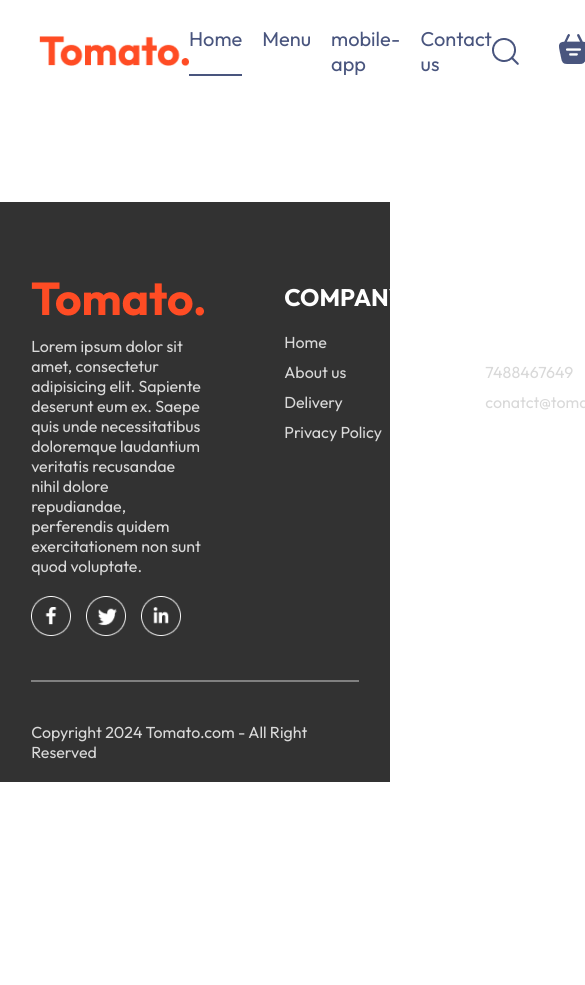
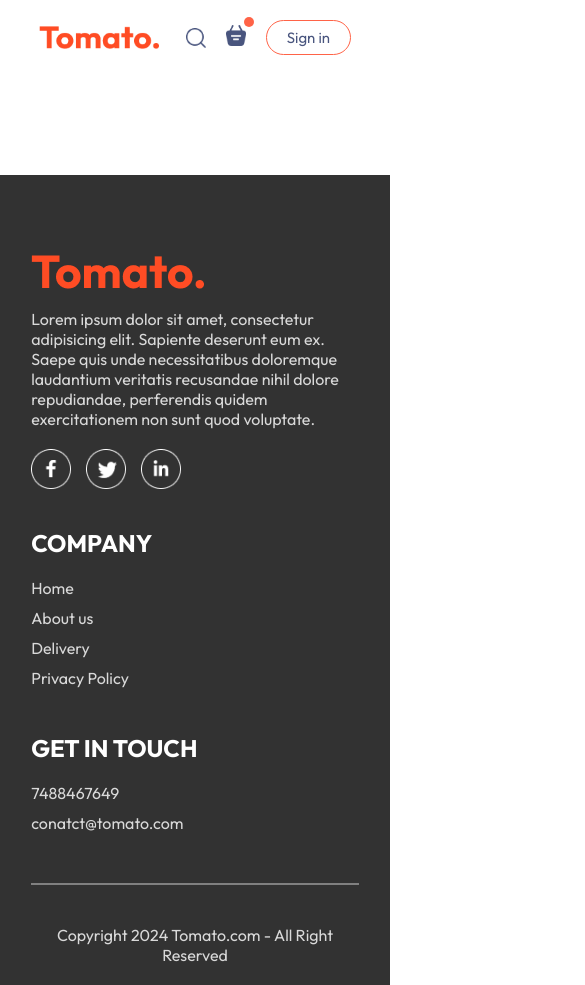
Before and after one commit to amit78kum/Food-Ordering-Website, a React (Vite) app in the folder frontend/: page /order in a window 390 px wide. Shown: the top 985 px of the page, 585 px wide, since content can reach past the window. Before the commit the page ends 844 px from the top, so only its background shows below. Built offline with nearby package versions, Linux system fonts and the light colour scheme.

Commit message:
Responsive added

```diff
--- a/frontend/src/components/ExploreMenu/ExploreMenu.css
+++ b/frontend/src/components/ExploreMenu/ExploreMenu.css
@@ -48,3 +48,9 @@
     border:4px solid tomato;
     padding:2px;
 }
+@media(max-width:1050px){
+    .explore-menu-text{
+        max-width:100%;
+        font-size:14px;
+    }
+}
--- a/frontend/src/components/Footer/Footer.css
+++ b/frontend/src/components/Footer/Footer.css
@@ -44,3 +44,13 @@
     background-color: gray;
     border:none;
 }
+@media (max-width:750px){
+    .footer-content{
+        display:flex;
+        flex-direction:column;
+        gap:35px;
+    }
+    .footer-copyright{
+        text-align:center;
+    }
+}
--- a/frontend/src/components/Header/Header.css
+++ b/frontend/src/components/Header/Header.css
@@ -34,3 +34,21 @@
     font-size:max(1vw,13px);
     border-radius:50px;
 }
+@media(max-width:1050px){
+
+    .header-contents{
+        max-width:45%;
+    }
+}
+@media(max-width:750px){
+
+    .header-contents{
+        max-width:65%;
+    }
+    .header-contents p{
+        display:none;
+    }
+    .header-contents button{
+        padding:2vw 4vw;
+    }
+}
--- a/frontend/src/components/Navbar/Navbar.css
+++ b/frontend/src/components/Navbar/Navbar.css
@@ -57,3 +57,48 @@
 
 
 }
+@media (max-width:1050px){
+    .navbar .logo{
+        width:140px;
+    }
+    .navbar-menu{
+        gap:20px;
+        font-size:17px
+    }
+    .navbar-right{
+        gap:30px;
+    }
+    .navbar-right img{
+        width:22px;
+    }
+    .navbar-right button{
+        padding:8px 25px;
+    }
+}
+
+@media (max-width:900px){
+    .navbar .logo{
+        width:120px;
+    }
+    .navbar-menu{
+        gap:15px;
+        font-size:16px
+    }
+    .navbar-right{
+        gap:20px;
+    }
+    .navbar-right img{
+        width:20px;
+    }
+    .navbar-right button{
+        padding:7px 20px;
+        font-size:15px;
+    }
+}
+@media (max-width:750px){
+
+    .navbar-menu{
+       display:none;
+    }
+
+}
--- a/frontend/src/components/Navbar/Navbar.jsx
+++ b/frontend/src/components/Navbar/Navbar.jsx
@@ -1,16 +1,17 @@
 import React,{useState} from 'react'
 import './Navbar.css'
 import {assets} from '../../assets/assets'
+import { Link } from 'react-router-dom'
 const Navbar = () => {
   const [menu,setMenu]=useState("home")
   return (
     <div className='navbar'>
         <img src={assets.logo} alt="" className="logo"/>
         <ul className="navbar-menu">
-          <li onClick={()=>setMenu("home")} className={menu==="home"?"active":""} >Home</li>
-          <li onClick={()=>setMenu("menu")} className={menu==="menu"?"active":""}>Menu</li>
-          <li onClick={()=>setMenu("mobile-app")} className={menu==="mobile-app"?"active":""}>mobile-app</li>
-          <li onClick={()=>setMenu("contact-us")} className={menu==="contact-us"?"active":""}>Contact us</li>
+          <Link to='/' onClick={()=>setMenu("home")} className={menu==="home"?"active":""} >Home</Link>
+          <a href="#explore-menu" onClick={()=>setMenu("menu")} className={menu==="menu"?"active":""}>Menu</a>
+          <a href="#app-download" onClick={()=>setMenu("mobile-app")} className={menu==="mobile-app"?"active":""}>mobile-app</a>
+          <a href="#footer"onClick={()=>setMenu("contact-us")} className={menu==="contact-us"?"active":""}>Contact us</a>
         </ul>
         <div className="navbar-right">
           <img src={assets.search_icon} alt=""/>
--- a/frontend/src/index.css
+++ b/frontend/src/index.css
@@ -5,6 +5,7 @@
   margin:0;
   box-sizing:border-box;
   font-family:outfit;
+  scroll-behavior: smooth;
 }
 body{
   min-height:100vh;
```
